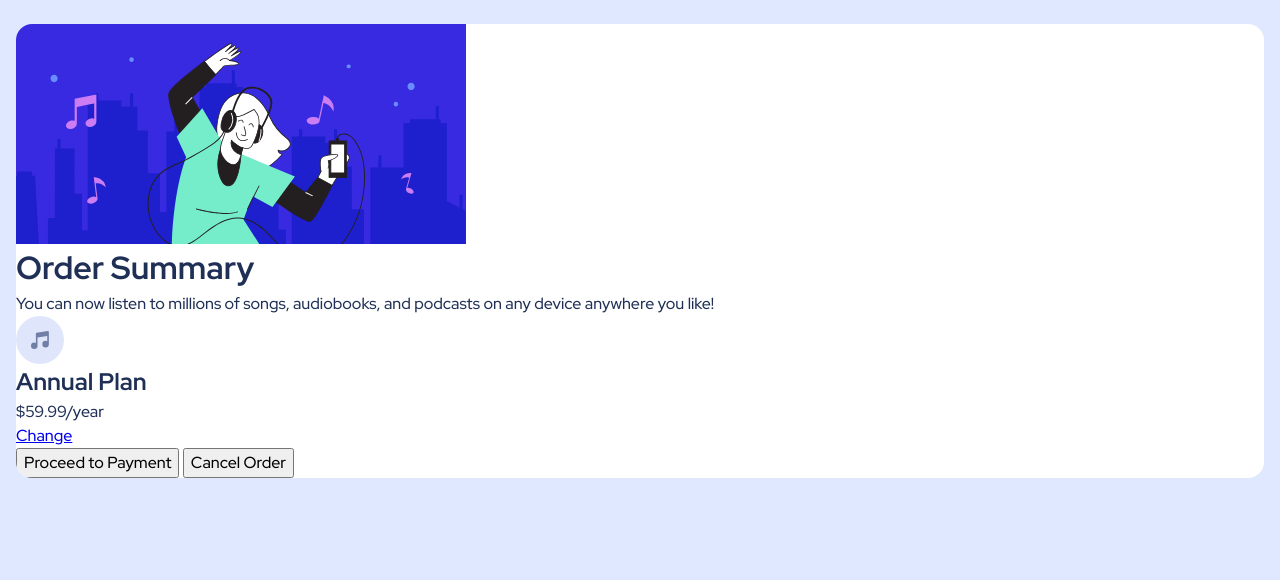
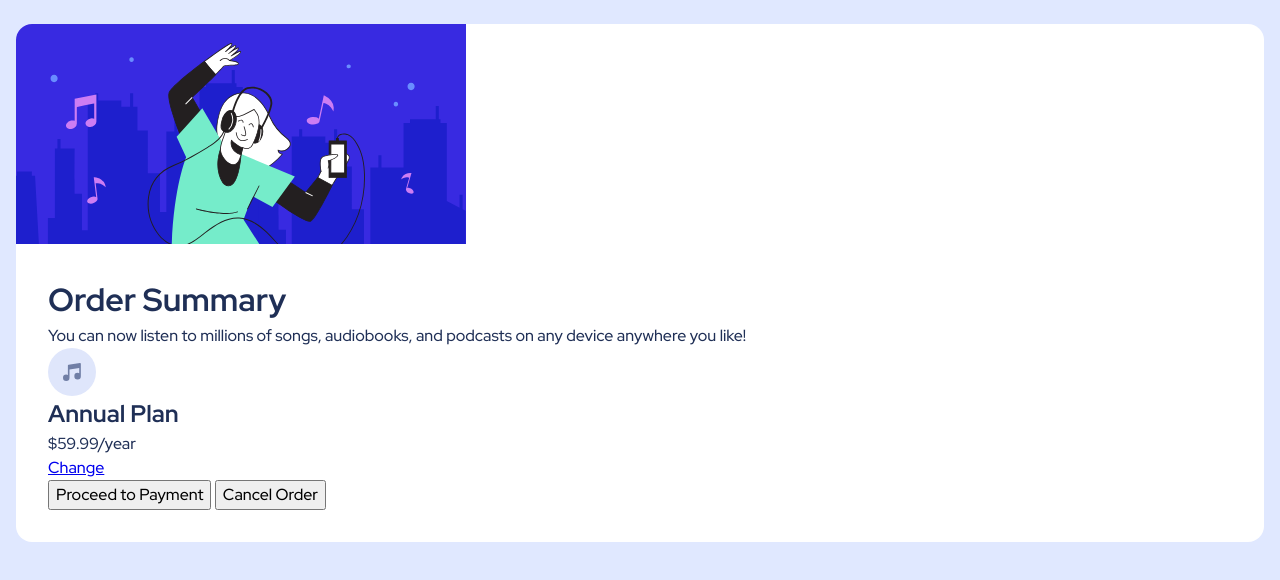
Before and after one commit to Ryn-Bghl/order-summary-component-main, a plain HTML site: page index.html in a window 1280 px wide. Drawn offline with Linux system fonts and the light colour scheme.

Commit message:
"Refactor HTML structure and CSS selectors for main content area"

```diff
--- a/css/style.css
+++ b/css/style.css
@@ -105,8 +105,12 @@ body {
     padding: 1.5rem 1rem;
 }
 
-main {
+.wrapper {
     border-radius: 1rem;
     background-color: #fff;
     overflow: hidden;
 }
+
+.main {
+    padding: 2rem;
+}
--- a/index.html
+++ b/index.html
@@ -23,12 +23,15 @@
     <title>Premium Access</title>
   </head>
   <body>
-    <main>
+    <div class="wrapper">
+      <header>
         <img
           class="hero__img"
           src="images/illustration-hero.svg"
           alt="dancing girl"
         />
+      </header>
+      <div class="main">
         <div class="hero">
           <h1>Order Summary</h1>
           <p>
@@ -46,6 +49,7 @@
           <button class="payment__btn">Proceed to Payment</button>
           <button>Cancel Order</button>
         </div>
-    </main>
+      </div>
+    </div>
   </body>
 </html>
```
Lines whose indentation alone changed are shown as unchanged.
